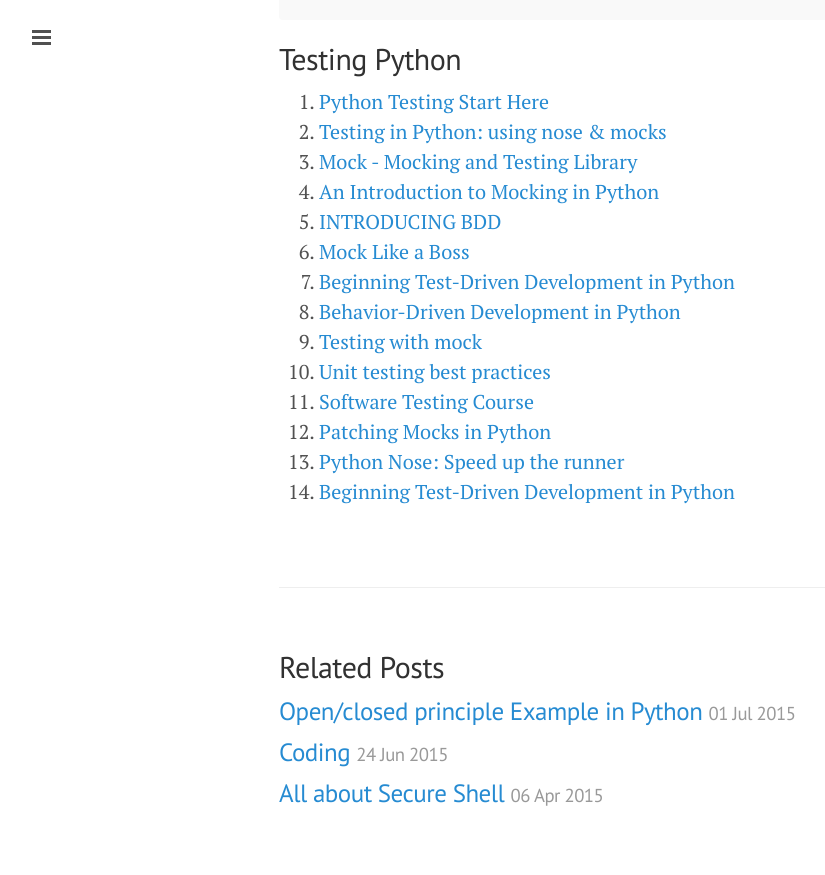
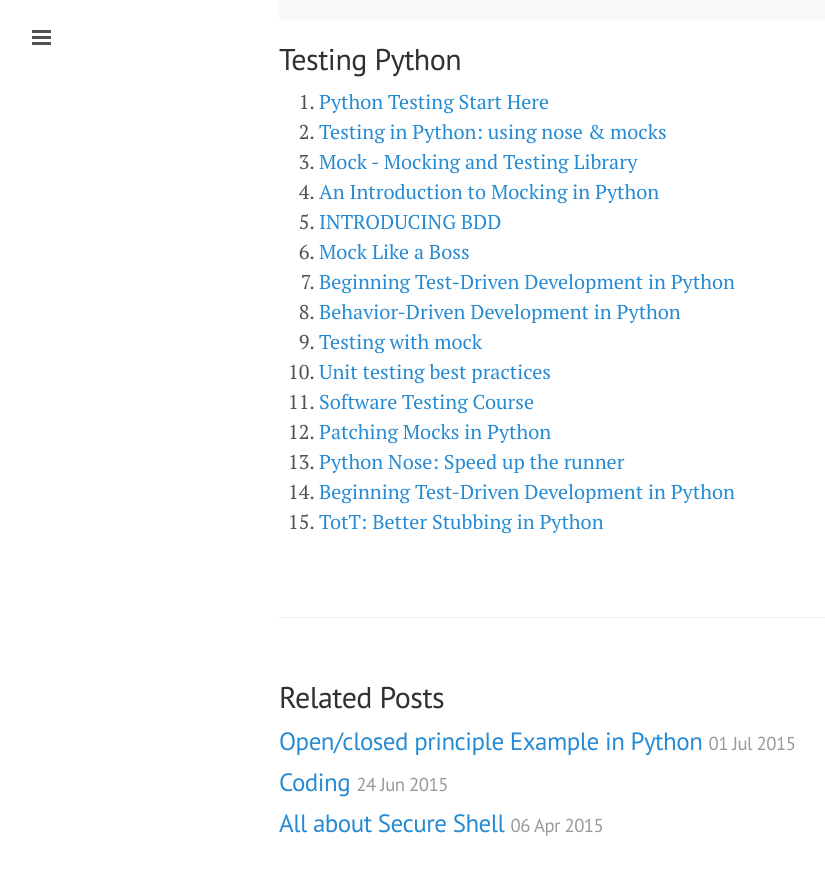
Before and after one commit to ibotdotout/ibotdotout.github.io, a Jekyll site: the page built from _posts/2014-07-11-python-testing.md, in a window 1280 px wide and 900 px high, scrolled down 4233 px. Shown: the top 875 px of the window, without its empty margins (1-826 px from the left). Built offline with Jekyll 4.4.1, drawn with Linux system fonts in a browser that asks for light colours; Markdown is read by kramdown in place of the engine named in the settings.

Commit message:
add better than stub

```diff
--- a/_posts/2014-07-11-python-testing.md
+++ b/_posts/2014-07-11-python-testing.md
@@ -167,3 +167,4 @@ Cover - (Stmts - Miss)/Stmts * 100
 12. [Patching Mocks in Python](http://www.drdobbs.com/architecture-and-design/patching-mocks-in-python/240168924)
 13. [Python Nose: Speed up the runner](http://www.metaklass.org/nose-accelerating-the-runner/)
 14. [Beginning Test-Driven Development in Python](http://code.tutsplus.com/tutorials/beginning-test-driven-development-in-python--net-30137)
+15. [TotT: Better Stubbing in Python](http://googletesting.blogspot.com/2007/01/better-stubbing-in-python.html)
```
